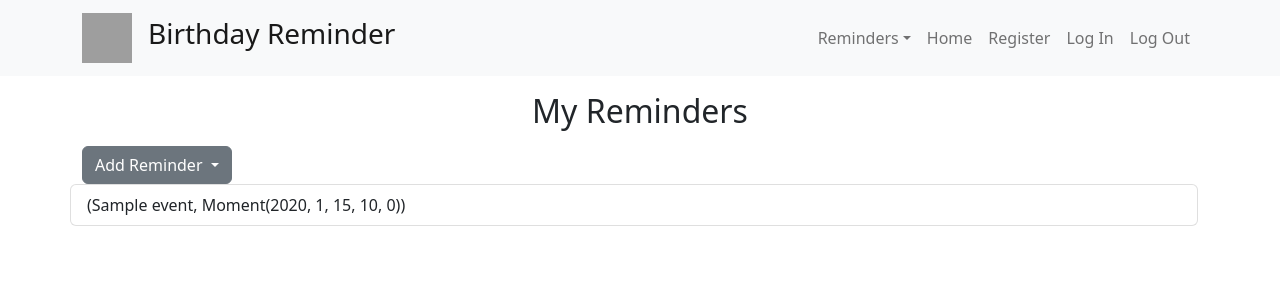
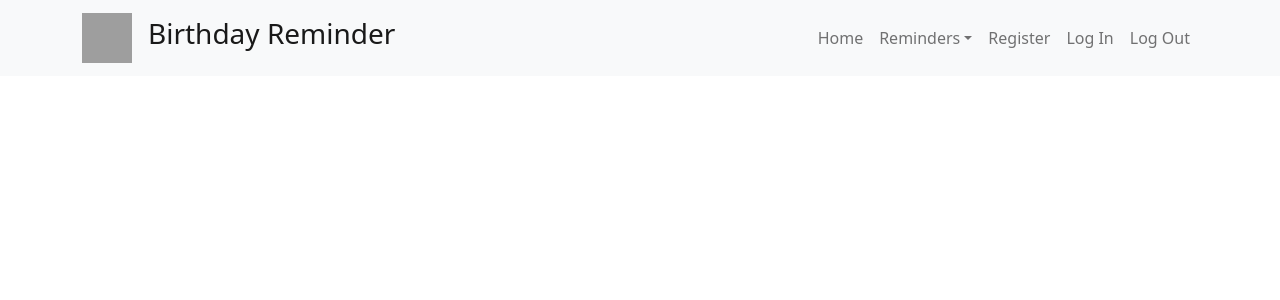
Before and after one commit to andyfroberg/birthday, a Flask app: template flask-project/templates/reminders.html in a window 1280 px wide. Shown: the top 300 px of the page. Run offline with Flask 2, Linux system fonts and the light colour scheme; the template is opened without the code that fills it: most values are stand-ins (such as "Sample title", 1, 10 or a date in 2020); grey boxes are pictures that could not be loaded.

Commit message:
Implement extends base.html

```diff
--- a/flask-project/templates/reminders.html
+++ b/flask-project/templates/reminders.html
@@ -1,67 +1,4 @@
-<!doctype html>
-<html lang="en">
-
-<head>
-  <title>Birthday Reminder</title>
-  <!-- Required meta tags -->
-  <meta charset="utf-8">
-  <meta name="viewport" content="width=device-width, initial-scale=1, shrink-to-fit=no">
-
-  <!-- Bootstrap CSS v5.2.1 -->
-  <link href="https://cdn.jsdelivr.net/npm/bootstrap@5.2.1/dist/css/bootstrap.min.css" rel="stylesheet"
-    integrity="sha384-iYQeCzEYFbKjA/T2uDLTpkwGzCiq6soy8tYaI1GyVh/UjpbCx/TYkiZhlZB6+fzT" crossorigin="anonymous">
-
-</head>
-
-<body>
-  <header>
-    <!-- place navbar here -->
-    <nav class="navbar navbar-expand-sm navbar-light bg-light">
-          <div class="container">
-            <a class="navbar-brand" href="{{url_for('birthdayReminder')}}">
-              <img src="https://th.bing.com/th/id/OIG.y6gdvKPCX4jaymCeP2Jj?pid=ImgGn" alt="logo" height="50" width="50"/>
-            </a>
-            <a class="navbar-brand" href="#"><h3>Birthday Reminder</h3></a>
-            <button class="navbar-toggler d-lg-none" type="button" data-bs-toggle="collapse" data-bs-target="#collapsibleNavId" aria-controls="collapsibleNavId"
-                aria-expanded="false" aria-label="Toggle navigation">
-                <span class="navbar-toggler-icon"></span>
-            </button>
-
-            <div class="collapse navbar-collapse" id="collapsibleNavId">
-              <ul class="navbar-nav ms-auto">
-                  <ul class="navbar-nav me-auto mt-2 mt-lg-0">
-                    <li class="nav-item dropdown">
-                      <a class="nav-link dropdown-toggle" href="#" id="dropdownId" data-bs-toggle="dropdown" aria-haspopup="true" aria-expanded="false">Reminders</a>
-                      <div class="dropdown-menu" aria-labelledby="dropdownId">
-                          <a class="dropdown-item" href="#">My Reminders</a>
-                          <a class="dropdown-item" href="#">Add Reminder</a>
-                      </div>
-                  </li>
-                </ul>
-                <li class="nav-item">
-                  <a class="nav-link" href="{{url_for('birthdayReminder')}}">Home</a>
-                </li>
-                  <li class="nav-item">
-                    <a class="nav-link" href="{{url_for('register')}}">Register</a>
-                  </li>
-                  <li class="nav-item">
-                    <a class="nav-link" href="{{url_for('login')}}">Log In</a>
-                  </li>
-                  <li class="nav-item">
-                    <a class="nav-link" href="{{url_for('logout')}}">Log Out</a>
-                  </li>
-                </ul>
-
-                <!-- <form class="d-flex my-2 my-lg-0">
-                    <input class="form-control me-sm-2" type="text"
-                    placeholder="Search">
-                    <button class="btn btn-outline-success my-2 my-sm-0"
-                    type="submit">Search</button>
-                </form> -->
-
-            </div>
-      </div>
-    </nav>
+{% extends "base.html" %}
 
     <div class="card-body" align="center">
         <p class="card-text"><h2>My Reminders</h2></p>
@@ -87,27 +24,3 @@
         {% endfor %}
     </ul>
   </div>
-
-
-
-        </body>
-        </html>
-
-  </header>
-  <main>
-
-  </main>
-  <footer>
-    <!-- place footer here -->
-  </footer>
-  <!-- Bootstrap JavaScript Libraries -->
-  <script src="https://cdn.jsdelivr.net/npm/@popperjs/core@2.11.6/dist/umd/popper.min.js"
-    integrity="sha384-oBqDVmMz9ATKxIep9tiCxS/Z9fNfEXiDAYTujMAeBAsjFuCZSmKbSSUnQlmh/jp3" crossorigin="anonymous">
-  </script>
-
-  <script src="https://cdn.jsdelivr.net/npm/bootstrap@5.2.1/dist/js/bootstrap.min.js"
-    integrity="sha384-7VPbUDkoPSGFnVtYi0QogXtr74QeVeeIs99Qfg5YCF+TidwNdjvaKZX19NZ/e6oz" crossorigin="anonymous">
-  </script>
-</body>
-
-</html>
```
